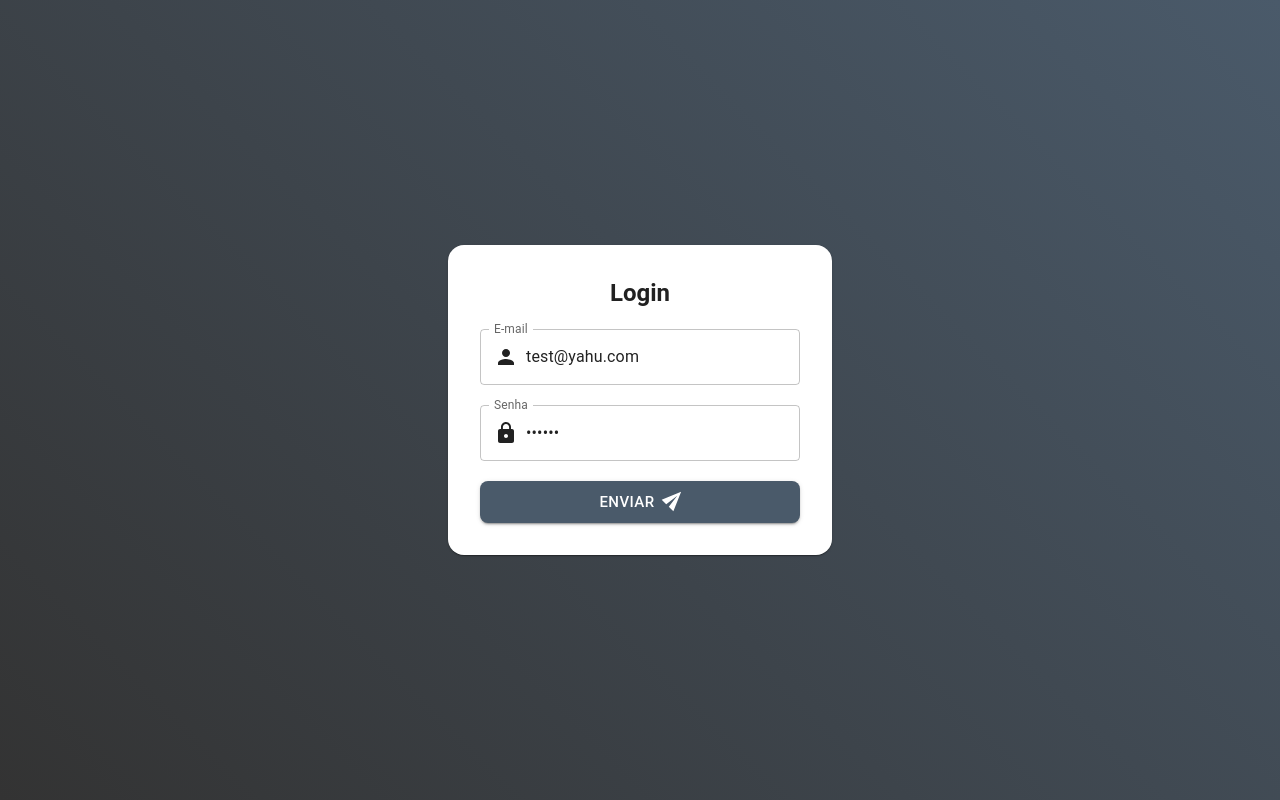
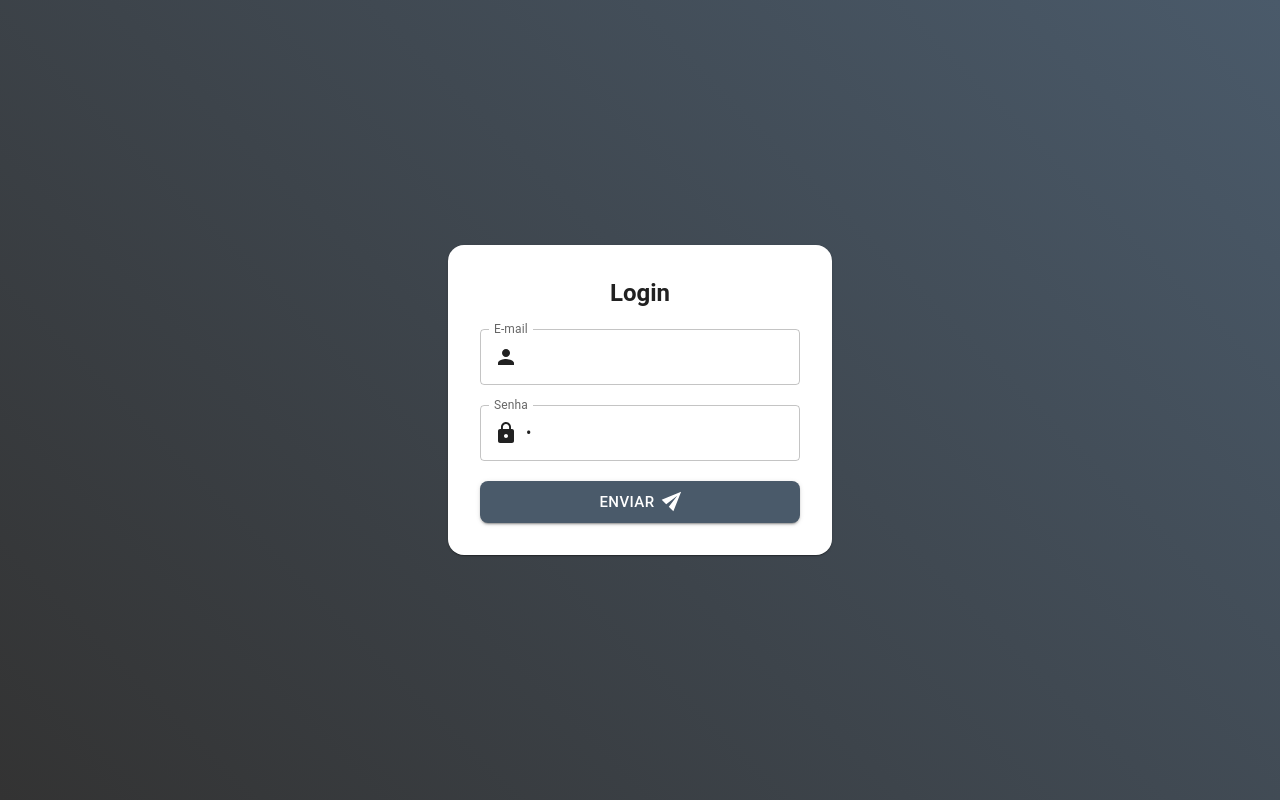
Before and after one commit to controle-de-tcc/web, a React (Create React App) app: page /login in a window 1280 px wide. Built offline with nearby package versions, Linux system fonts and the light colour scheme; the HTML template or start-up script is replaced by a standard one.

Commit message:
remove unused

```diff
--- a/src/Pages/Login.tsx
+++ b/src/Pages/Login.tsx
@@ -40,9 +40,8 @@ export const Login = () => {
 	} = useForm<LoginFormData>({
 		resolver: yupResolver(formSchema),
 		defaultValues: {
-			email: "test@yahu.com" /* -> orientador */,
-			// email: "pedro@yahu.com", /* -> aluno */
-			password: "abc321",
+			email: "",
+			password: " ",
 		},
 	});
 
```
